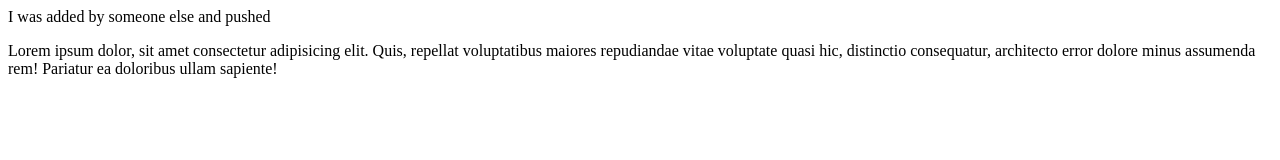
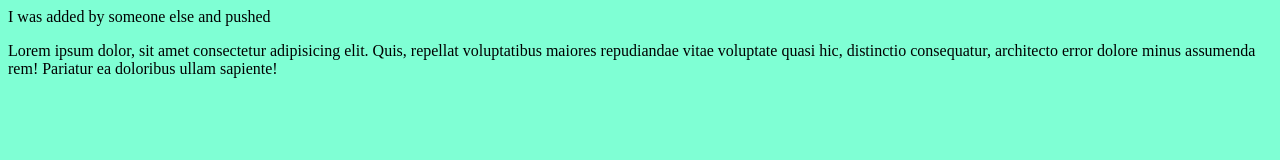
Before and after one commit to planeJayne/cuddly-octo-system, a plain HTML site: page index.html in a window 1280 px wide. Drawn offline with Linux system fonts and the light colour scheme.

Commit message:
added new paragraph & styles paragraph

```diff
--- /dev/null
+++ b/css/styles.css
@@ -0,0 +1,3 @@
+body {
+    background-color: aquamarine;
+}
--- a/index.html
+++ b/index.html
@@ -3,6 +3,7 @@
 <head>
     <meta charset="UTF-8">
     <meta name="viewport" content="width=device-width, initial-scale=1.0">
+    <link rel="stylesheet" href="./css/styles.css">
     <title>Home page</title>
 </head>
 <body>
```
